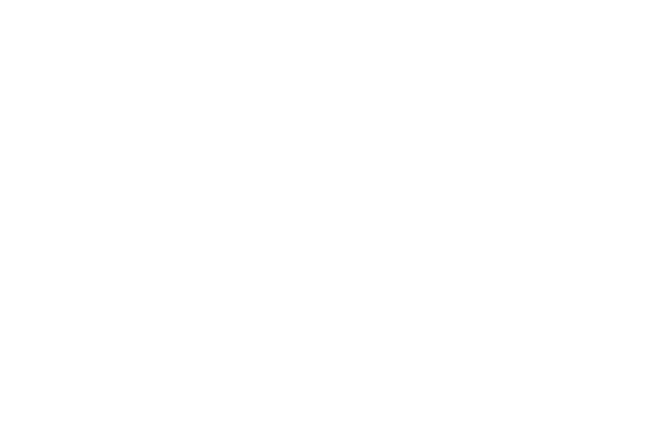
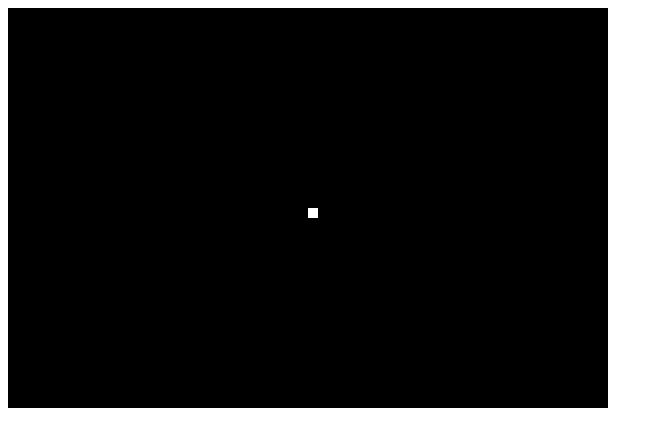
Before and after one commit to adamwells/js-game, a plain HTML site: page index.html in a window 1280 px wide. Shown: the whole page, without its empty margins (0-663 px from the left). Drawn offline with Linux system fonts and the light colour scheme.

Commit message:
begin rendering graphics

```diff
--- a/index.html
+++ b/index.html
@@ -8,6 +8,7 @@
 
 		<script type="application/javascript" src="lib/helpers.js"></script>
 		<script type="application/javascript" src="lib/moveable.js"></script>
+		<script type="application/javascript" src="lib/controls.js"></script>
 		<script type="application/javascript" src="lib/ship.js"></script>
 		<script type="application/javascript" src="lib/game.js"></script>
 		<script type="application/javascript" src="lib/game_view.js"></script>
--- a/lib/controls.js
+++ b/lib/controls.js
@@ -3,5 +3,13 @@
 		window.Relativity = {};
 	}
 
-	var currentlyPressed = {};
+	var currentlyPressed = Relativity.currentlyPressed = {};
+
+	addEventListener('keydown', function (event) {
+		currentlyPressed[event.keyCode] = true;
+	}, false);
+
+	addEventListener('keyup', function (event) {
+		delete currentlyPressed[event.keyCode];
+	}, false);
 })();
--- a/lib/game.js
+++ b/lib/game.js
@@ -4,7 +4,7 @@
   }
 
   var Game = Relativity.Game = function () {
-    this.ship = {};
+    this.ship = new Relativity.Ship({ pos: [Game.WIDTH/2, Game.HEIGHT/2] });
     this.bullets = [];
     this.asteroids = [];
   }
@@ -28,12 +28,19 @@
   }
 
   Game.prototype.step = function () {
-    this.ship.update();
+    this.ship.update(Relativity.currentlyPressed);
     this.asteroids.forEach(function (asteroid) {
       asteroid.update();
     })
+
     this.bullets.forEach(function (bullet) {
       bullet.update();
     })
   }
+
+  Game.prototype.render = function (ctx) {
+    ctx.fillStyle = 'black';
+    ctx.fillRect(0, 0, Game.WIDTH, Game.HEIGHT);
+    this.ship.draw(ctx);
+  }
 })();
--- a/lib/game_view.js
+++ b/lib/game_view.js
@@ -4,10 +4,16 @@
 	}
 
 	var GameView = Relativity.GameView = function (game, ctx) {
-
+		this.game = game;
+		this.ctx = ctx;
 	}
 
+	GameView.FRAMERATE = 30;
+
 	GameView.prototype.start = function () {
-
+		setInterval(function () {
+			this.game.step();
+			this.game.render(this.ctx);
+		}.bind(this), 1000/GameView.FRAMERATE)
 	}
 })();
--- a/lib/ship.js
+++ b/lib/ship.js
@@ -3,7 +3,8 @@
 		window.Relativity = {};
 	}
 
-	var Ship = Relativity.Ship = function () {
+	var Ship = Relativity.Ship = function (options) {
+		this.pos = options.pos;
 	}
 
 	Relativity.Helpers.inherits(Ship, Relativity.Moveable);
@@ -11,4 +12,19 @@
 	Ship.prototype.draw = function (ctx) {
 		ctx.arc(this.pos[0],this.pos[1],50,0,Math.PI*2,true)
 	}
+
+	Ship.prototype.update = function (pressedKeys) {
+		if (pressedKeys[38]) {
+			this.pos[1] += 1;
+		}
+
+		if (pressedKeys[40]) {
+			this.pos[1] -= 1;
+		}
+	}
+
+	Ship.prototype.draw = function (ctx) {
+		ctx.fillStyle = 'white';
+		ctx.fillRect(this.pos[0], this.pos[1], 10, 10)
+	}
 })();
```
